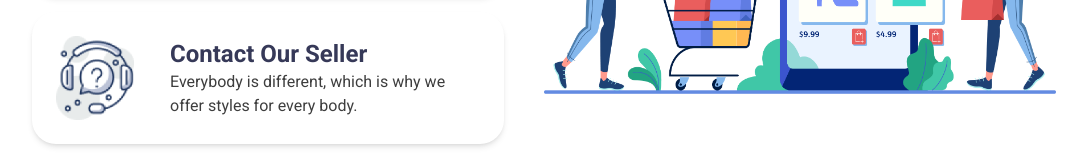
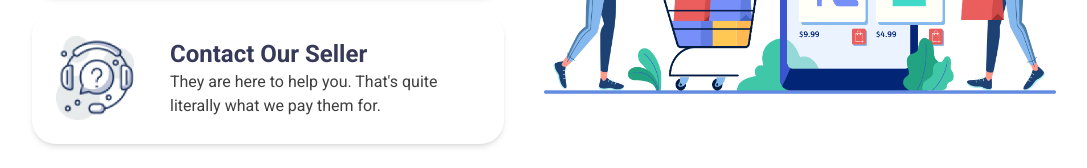
Before and after one commit to nawfs254/penguin-fashion-tailwindcss, a plain HTML site: page index.html in a window 1280 px wide. Shown: the part 2385-2553 px from the top of the page, without its empty margins (96-1183 px from the left). Drawn offline with nearby package versions, Linux system fonts and the light colour scheme.

Commit message:
fixed features alignment

```diff
--- a/index.html
+++ b/index.html
@@ -171,7 +171,7 @@
 
         <!-- features section -->
 
-        <section class="flex flex-col items-center gap-10 w-4/5 mx-auto py-12 space-y-5 lg:flex-row">
+        <section class="flex flex-col items-center gap-10 w-4/5 mx-auto py-12 space-y-5 lg:flex-row lg:justify-between">
             <div class="space-y-4">
                 <div class="flex items-center gap-9 p-6 rounded-3xl shadow-md h-auto">
                     <img src="./resources/icons/house.png" alt="" class="w-[78px]">
@@ -193,7 +193,7 @@
                     <img src="./resources/icons/question.png" alt="" class="w-[78px]">
                     <div>
                         <h3 class="text-[#363958] text-2xl font-bold">Contact Our Seller</h3>
-                        <p class="leading-6 text-[#3E3E3E]">Everybody is different, which is why we offer styles for every body.</p>
+                        <p class="leading-6 text-[#3E3E3E]">They are here to help you. That's quite literally what we pay them for.</p>
                     </div>
                 </div>
             </div>
```
